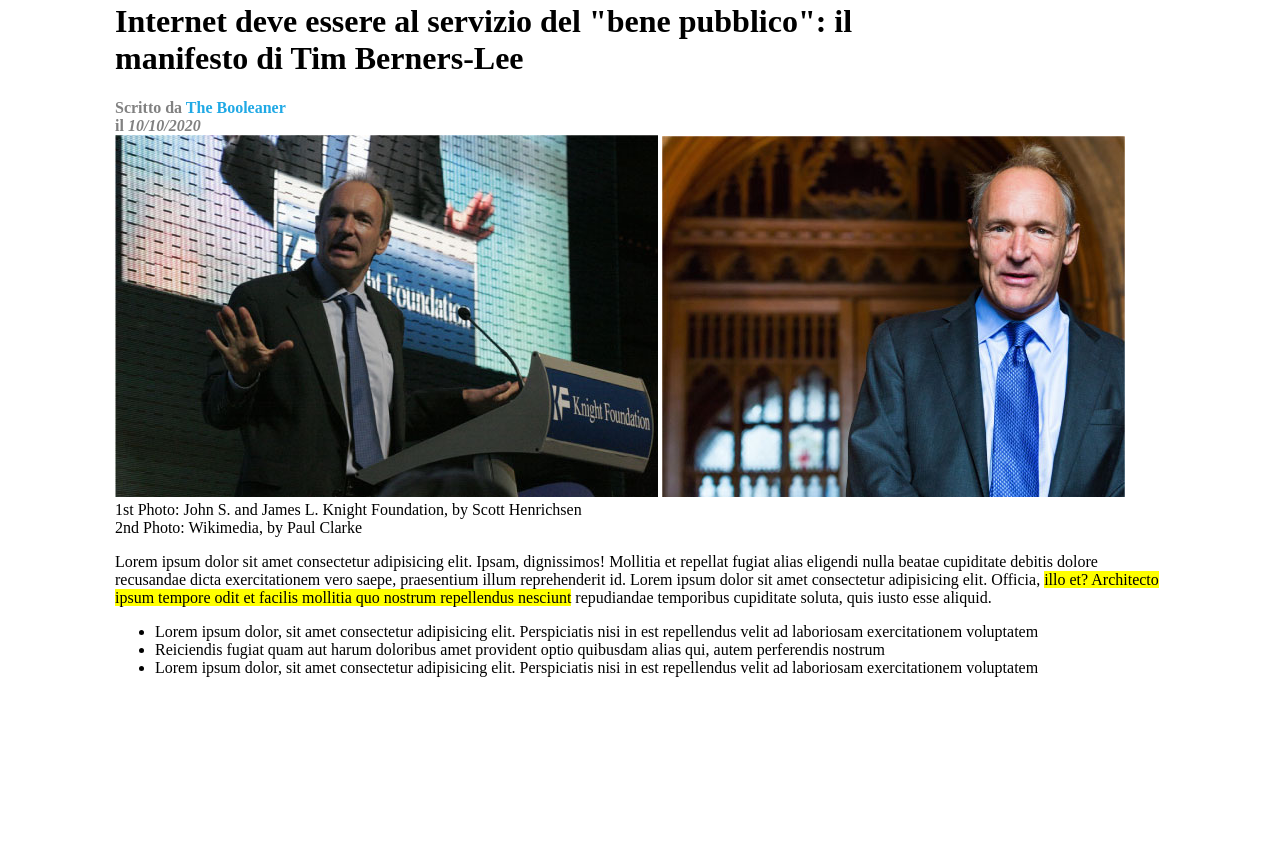
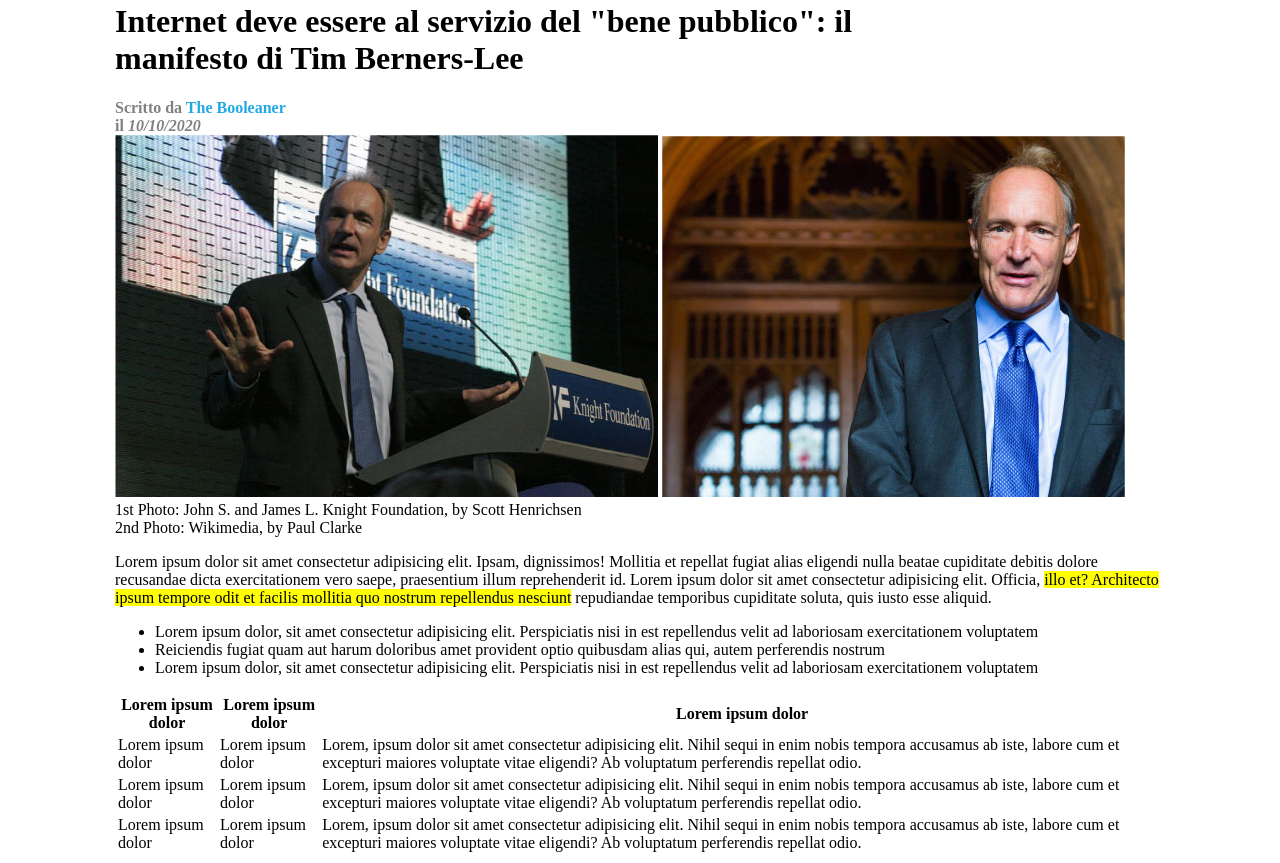
Before and after one commit to MarilenaCantisani/html-css-booleaner, a plain HTML site: page index.html in a window 1280 px wide. Shown: the part 130-993 px from the top of the page. Before the commit the page ends 823 px from the top, so only its background shows below. Drawn offline with Linux system fonts and the light colour scheme.

Commit message:
+ table structure

```diff
--- a/index.html
+++ b/index.html
@@ -40,8 +40,39 @@
                 <li>Reiciendis fugiat quam aut harum doloribus amet provident optio quibusdam alias qui, autem perferendis nostrum</li>
                 <li>Lorem ipsum dolor, sit amet consectetur adipisicing elit. Perspiciatis nisi in est repellendus velit ad laboriosam exercitationem voluptatem</li>
             </ul>
+        </section>
 
+        <section class="table">
+            <!-- Table -->
+            <table>
+                <!-- Table header -->
+                <thead>
+                    <tr>
+                        <th>Lorem ipsum dolor</th>
+                        <th>Lorem ipsum dolor</th>
+                        <th>Lorem ipsum dolor</th>
+                    </tr>
+                </thead>
 
+                <!-- Table body -->
+                <tbody>
+                    <tr>
+                        <td>Lorem ipsum dolor</td>
+                        <td>Lorem ipsum dolor</td>
+                        <td>Lorem, ipsum dolor sit amet consectetur adipisicing elit. Nihil sequi in enim nobis tempora accusamus ab iste, labore cum et excepturi maiores voluptate vitae eligendi? Ab voluptatum perferendis repellat odio.</td>
+                    </tr>
+                    <tr>
+                        <td>Lorem ipsum dolor</td>
+                        <td>Lorem ipsum dolor</td>
+                        <td>Lorem, ipsum dolor sit amet consectetur adipisicing elit. Nihil sequi in enim nobis tempora accusamus ab iste, labore cum et excepturi maiores voluptate vitae eligendi? Ab voluptatum perferendis repellat odio.</td>
+                    </tr>
+                    <tr>
+                        <td>Lorem ipsum dolor</td>
+                        <td>Lorem ipsum dolor</td>
+                        <td>Lorem, ipsum dolor sit amet consectetur adipisicing elit. Nihil sequi in enim nobis tempora accusamus ab iste, labore cum et excepturi maiores voluptate vitae eligendi? Ab voluptatum perferendis repellat odio.</td>
+                    </tr>
+                </tbody>
+            </table>
         </section>
 
 
--- a/style/style.css
+++ b/style/style.css
@@ -32,3 +32,5 @@
 .important {
     background-color: #ffff00;
 }
+
+/* Table */
```
